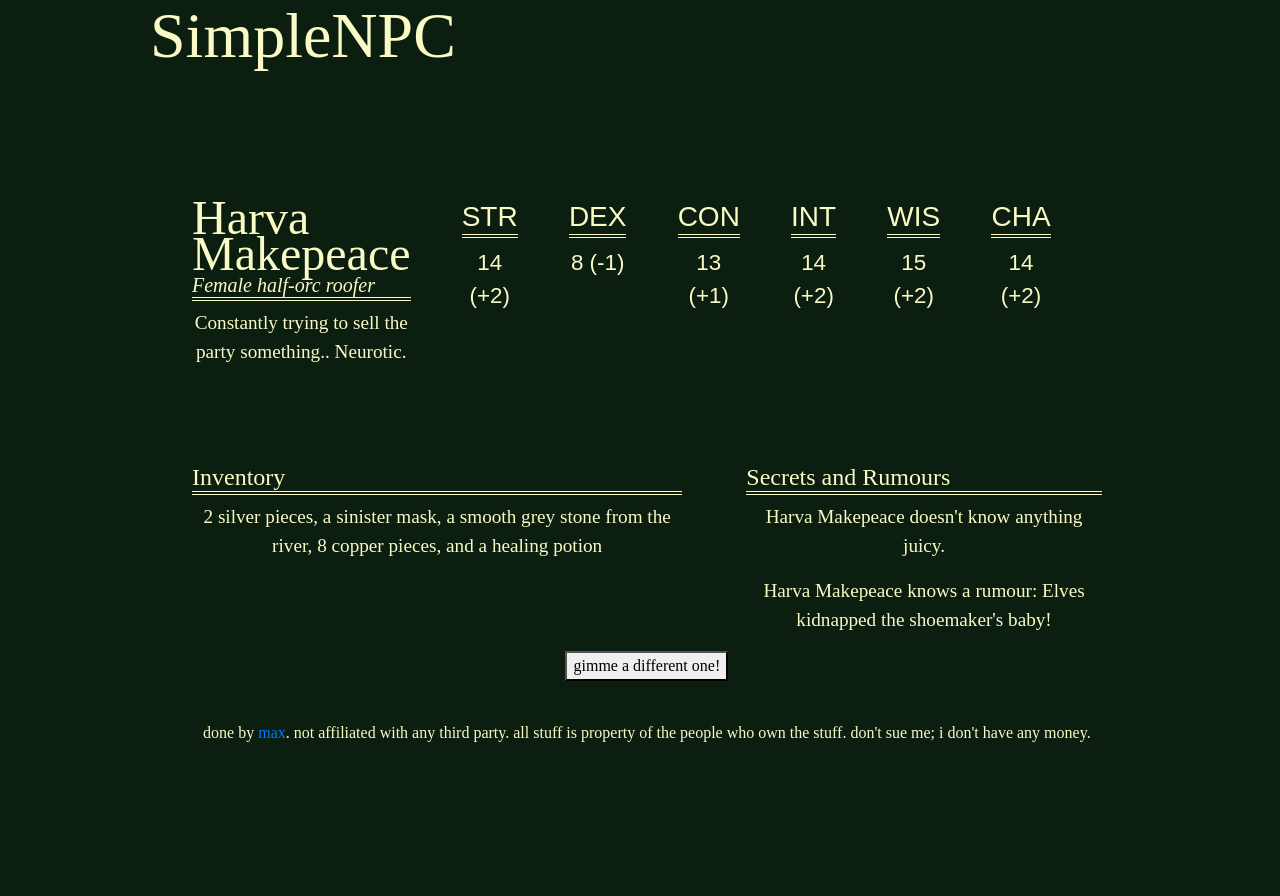
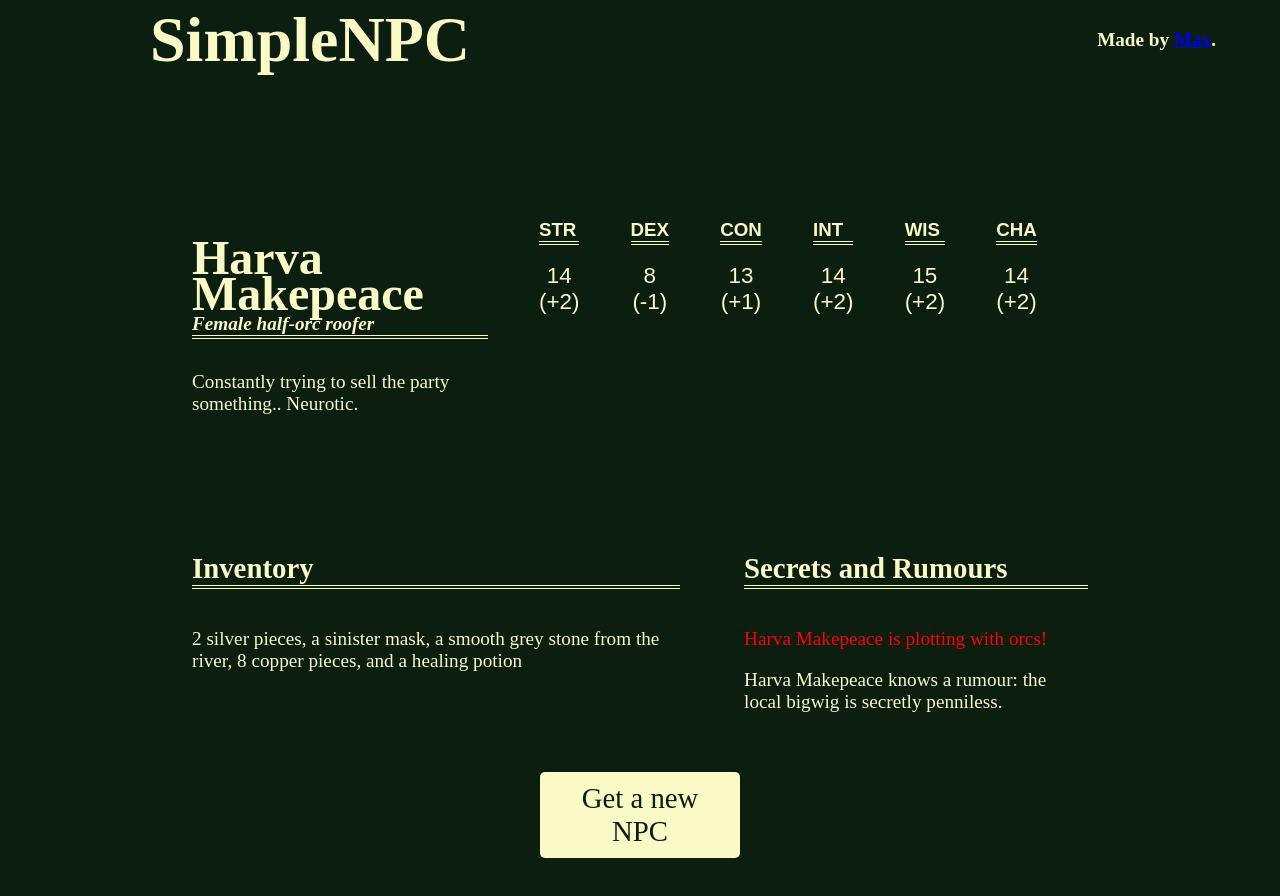
Before and after one commit to maxwellsquared/simpleNPC, a React (Create React App) app: page / in a window 1280 px wide. Before the commit the page ends 800 px from the top, so only its background shows below. Built offline with nearby package versions, Linux system fonts and the light colour scheme; a web font is replaced by a local one.

Commit message:
Add final styling and functionality.

```diff
--- a/package.json
+++ b/package.json
@@ -39,6 +39,7 @@
     "@faker-js/faker": "^7.5.0",
     "firebase": "^9.10.0",
     "openai": "^3.1.0",
-    "react-firebase-hooks": "^5.0.3"
+    "react-firebase-hooks": "^5.0.3",
+    "sass": "^1.56.1"
   }
 }
--- a/public/index.html
+++ b/public/index.html
@@ -3,7 +3,6 @@
   <head>
     <meta charset="utf-8" />
     <link rel="icon" href="%PUBLIC_URL%/favicon.ico" />
-    <link rel="stylesheet" href="https://cdn.jsdelivr.net/npm/bootstrap@4.0.0/dist/css/bootstrap.min.css" integrity="sha384-Gn5384xqQ1aoWXA+058RXPxPg6fy4IWvTNh0E263XmFcJlSAwiGgFAW/dAiS6JXm" crossorigin="anonymous">
     <link rel="stylesheet" href="https://use.typekit.net/kba4zet.css">
     <meta name="viewport" content="width=device-width, initial-scale=1, shrink-to-fit=no">
     <meta name="theme-color" content="#000000" />
@@ -31,6 +30,7 @@
   <body>
     <noscript>You need to enable JavaScript to run this app.</noscript>
     <div id="root"></div>
-    <script src="https://code.jquery.com/jquery-3.2.1.slim.min.js" integrity="sha384-KJ3o2DKtIkvYIK3UENzmM7KCkRr/rE9/Qpg6aAZGJwFDMVNA/GpGFF93hXpG5KkN" crossorigin="anonymous"></script>
+
+
   </body>
 </html>
--- a/src/App.js
+++ b/src/App.js
@@ -1,6 +1,6 @@
 import React, { useState, useRef, createContext, useContext } from 'react';
 import {faker } from '@faker-js/faker';
-import './App.css';
+import './App.scss';
 
 import { StatBlock } from "./components/StatBlock";
 import { CharProvider } from './components/CharContext';
@@ -21,6 +21,7 @@ function App() {
       <CharProvider>
         <header>
           <h1>SimpleNPC</h1>
+          <h5>Made by <a href="https://www.maxkuhn.ca">Max</a>.</h5>
         </header>
         <section>
           <Description />
@@ -36,9 +37,9 @@ function App() {
           </div>
         </section>
         <button onClick={newNPC
-}>gimme a different one!</button>
+}>Get a new NPC</button>
       </CharProvider>
-      <footer>done by <a href="https://www.maxkuhn.ca">max</a>. not affiliated with any third party. all stuff is property of the people who own the stuff. don't sue me; i don't have any money. </footer>
+      <footer><em>Made by <a href="https://www.maxkuhn.ca">Max</a>. Not affiliated with any third party. All trademarks are property of their respective owners. Don't sue me; I don't have any money. </em></footer>
 
     </div>
   );
--- a/src/App.css
+++ b/src/App.scss
@@ -1,5 +1,6 @@
 :root {
   --main-font-colour: rgb(249, 250, 197);
+  --bg-colour: #0b1e10;
 }
 
 #root {
@@ -8,7 +9,7 @@
 
 
 body {
-  background-color: #0b1e10;
+  background-color: var(--bg-colour);
   margin-top: 15vh;
   display: flex;
 }
@@ -69,6 +70,7 @@ h4 {
   font-family: mrs-eaves-roman-small-caps, serif;
   text-align: left;
   border-bottom: 4px double var(--main-font-colour);
+  font-size: 1.8rem;
 }
 
 h5 {
@@ -76,7 +78,15 @@ h5 {
   text-align: left;
   border-bottom: 4px double var(--main-font-colour);
   margin-top: 5px;
+  font-size: 1.2rem;
   /* text-transform: uppercase; */
+}
+
+header h5 {
+  border: none;
+  margin-right: 5vw;
+  margin-top: 4vh;
+  line-height: 80%;
 }
 
 h5::first-letter {
@@ -85,7 +95,9 @@ h5::first-letter {
 
 .App section {
   display: flex;
-  margin: 10vh 15vw 0;
+  margin-left: 15vw;
+  margin-right: 15vw;
+  margin-bottom: 0;
   color: var(--main-font-colour);
   align-content: flex-start
 }
@@ -95,6 +107,7 @@ h5::first-letter {
   font-size: 1.2rem;
   display: flex;
   align-content: flex-start;
+  text-align: left;
 }
 
 
@@ -141,14 +154,46 @@ img {
   margin-right: 5vw;
 }
 
+.secret-text {
+  color: red;
+}
+
 button {
   max-width: 200px;
-  margin: auto;
+  margin: 5vh auto 5vh;
+  font-family: modesto-condensed, serif;
+  font-size: 1.8rem;
+  padding: 10px 20px 10px;
+  background-color: var(--main-font-colour);
+  color: var(--bg-colour);
+  transition-duration: 0.4s;
+  border: none;
+  border-radius: 5px;
+
+}
+
+button:hover {
+  box-shadow: 0px -2px 31px -5px var(--main-font-colour);
+  -webkit-box-shadow: 0px -2px 31px -5px var(--main-font-colour);
+  -moz-box-shadow: 0px -2px 31px -5px var(--main-font-colour);
+}
+
+button:active {
+  opacity: 0.4;
+  // transform: translateY(0.5vh);
+  animation: shake 0.2s;
 }
 
 footer {
-  margin-top: 5vh;
+  // position: absolute;
+  display: none;
+  bottom: 2vh;
+  margin: auto;
   color: var(--main-font-colour);
+  font-size: 0.8rem;
+  opacity: 0.5;
+  text-align: center;
+  width: 100%;
 }
 
 /* smol */
@@ -156,6 +201,7 @@ footer {
   section {
     flex-direction: column;
     justify-content: flex-start;
+    margin-top: 2vh;
   }
 }
 
@@ -164,5 +210,28 @@ footer {
   section {
     flex-direction: row;
     justify-content: flex-start;
+    margin-top: 10vh;
   }
 }
+
+@keyframes shake {
+  0% {
+    transform: none;
+  }
+  30% {
+    transform: translateX(-5px) translateY(5px);
+  }
+  50% {
+    transform: translateX(5px) translateY(-5px) rotate(2deg);
+  }
+  80% {
+    transform: translateX(-4px) translateY(3px);
+  }
+  90% {
+    transform: translateX(2px) translateY(-2px);
+  }
+  100% {
+    transform: none;
+  }
+
+}
--- a/src/components/CharContext.jsx
+++ b/src/components/CharContext.jsx
@@ -2,7 +2,7 @@ import React, { useState } from "react";
 
 import { d6 } from "./Attribute";
 import { wordPicker } from '../helpers/wordPicker';
-import { maleNames, femaleNames, nbNames, lastNames, desc1, desc2, desc3, species, charJob, items } from "../helpers/arrays";
+import { maleNames, femaleNames, nbNames, lastNames, desc1, desc2, desc3, species, charJob, items, locations, monsters, secrets, rumours } from "../helpers/arrays";
 
 const getGender = function() {
     let i = Math.random();
@@ -22,12 +22,26 @@ const getDesc = function() {
     return (capFirstLetter(wordPicker(desc2, 1)) + ". " + capFirstLetter(wordPicker(desc3, 1)) + ".");
 }
 
+const getSecret = function() {
+    let i = Math.random();
+    if (i < 0.3) return (wordPicker(secrets, 1));
+    return null;
+}
+
+const getRumour = function() {
+    let i = Math.random();
+    if (i < 0.7) return (wordPicker(rumours, 1));
+    return null;
+}
+
 
 const CharContext = React.createContext([{}, () => {}]);
 
 function CharProvider(props) {
     const [gender, setGender] = useState(getGender());
     const [desc, setDesc] = useState(getDesc());
+    const [secret, setSecret] = useState(getSecret());
+    const [rumour, setRumour] = useState(getRumour());
     const [state, setState] = useState({
         name: ((gender === "male" ? wordPicker(maleNames, 1) : wordPicker(femaleNames, 1)) + " " + wordPicker(lastNames, 1)),
         gender: gender,
@@ -35,8 +49,8 @@ function CharProvider(props) {
         job: wordPicker(charJob, 1),
         description: desc,
         inventory: wordPicker(items, (d6() + 2)),
-        secret: null,
-        rumour: "Elves kidnapped the shoemaker's baby!"
+        secret: secret,
+        rumour: rumour
       });
     return (
         <CharContext.Provider value={[state, setState]}>
--- a/src/components/Secrets.jsx
+++ b/src/components/Secrets.jsx
@@ -7,9 +7,11 @@ export function Secrets() {
     return (
         <div className="secrets-container">
             <h4>Secrets and Rumours</h4>
-            { myChar.secret ? <p>{myChar.name} has a secret: {myChar.secret}</p> : <p>{myChar.name} doesn't know anything juicy.</p>}
+            {(!myChar.secret && !myChar.rumour) ? <p>{myChar.name} doesn't know anything juicy.</p> : <></>}
 
-            { myChar.rumour ? <p>{myChar.name} knows a rumour: {myChar.rumour}</p> : <p>{myChar.name} doesn't know anything juicy.</p>}
+            { myChar.secret ? <p className='secret-text'>{myChar.name} {myChar.secret}!</p> : <></>}
+
+            { myChar.rumour ? <p>{myChar.name} knows a rumour: {myChar.rumour}.</p> : <></>}
 
         </div>
     )
--- a/src/helpers/arrays.js
+++ b/src/helpers/arrays.js
@@ -254,26 +254,26 @@ export const monsters = [
 ];
 
 export const locations = [
-  "caves",
+  "cave",
   "dungeon",
   "forest",
   "local bigwig's house",
   "old church",
   "ruined castle",
   "ruined temple",
-  "sewers",
+  "sewer",
 ];
 
-export const charSecret = [
-  'an assassin sent after the party',
-  'an assassin targeting an important NPC',
+export const secrets = [
+  'is an assassin sent after the party',
+  'is an assassin targeting an important NPC',
   'belongs to a cult that meets in the ' + wordPicker(locations, 1),
   'hides a fortune in jewels in the ' + wordPicker(locations, 1),
   'will attempt to poison someone',
-  'plotting with ' + wordPicker(monsters, 1),
+  'is plotting with ' + wordPicker(monsters, 1),
 ]
 
-export const rumors = [
+export const rumours = [
   `the local ${wordPicker(charJob, 1)} is an assassin`,
   `the local ${wordPicker(charJob, 1)} is having a secret love affair`,
   `the ${wordPicker(charJob, 1)} is in league with ${wordPicker(monsters, 1)}`,
```
Also changed, not shown: src/anim.js (added, +32 -0 lines), 1 other file (tests, documents, lock files or other folders).
